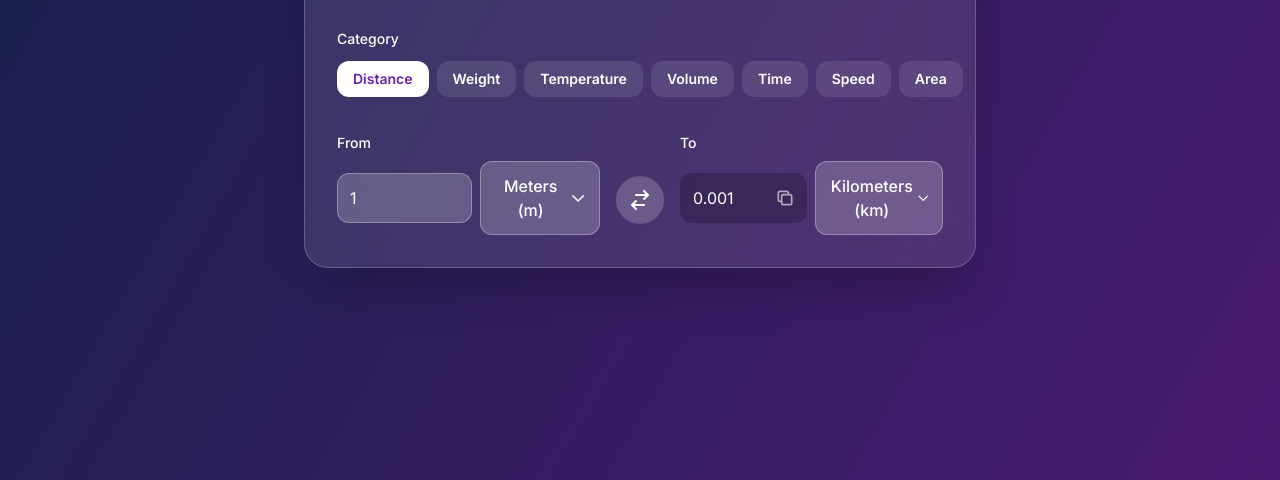
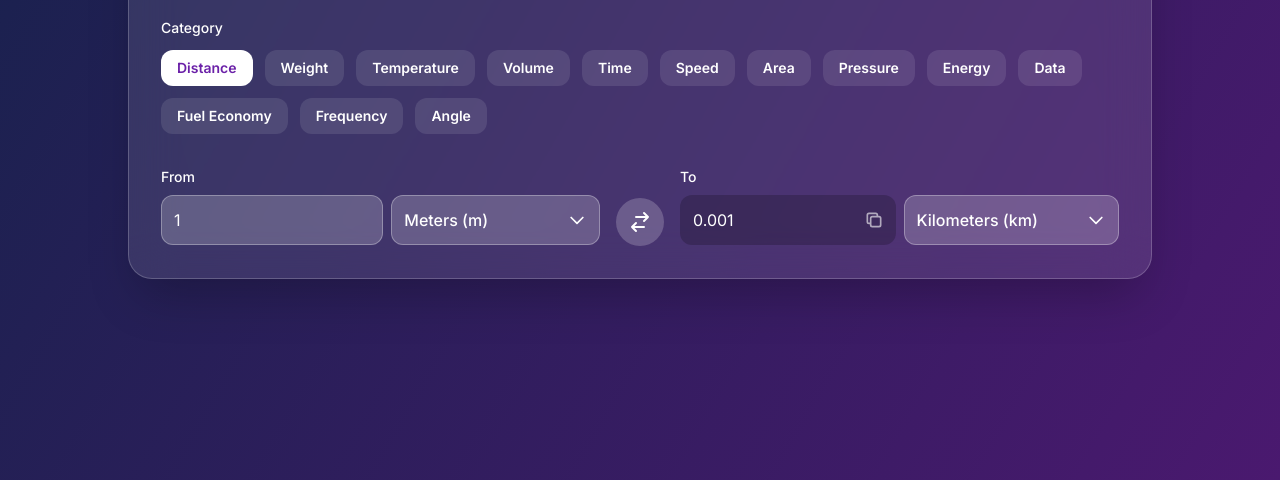
Before and after one commit to Oscar200442/Unitconverter, a plain HTML site: page index.html in a window 1280 px wide. Shown: the part 320-800 px from the top of the page. Drawn offline with nearby package versions, Linux system fonts and the light colour scheme.

Commit message:
Update index.html

```diff
--- a/index.html
+++ b/index.html
@@ -22,7 +22,7 @@
             font-family: 'Inter', sans-serif;
         }
 
-        /* Custom scrollbar for a polished look */
+        /* Custom scrollbar for a polished look (for dropdowns) */
         ::-webkit-scrollbar {
             width: 8px;
             height: 6px;
@@ -53,24 +53,24 @@
 </head>
 <body class="gradient-bg flex items-center justify-center min-h-screen text-white p-4 antialiased">
 
-    <div class="bg-white bg-opacity-10 backdrop-blur-xl rounded-3xl p-6 sm:p-8 w-full max-w-2xl shadow-2xl border border-white border-opacity-20">
+    <div class="bg-white bg-opacity-10 backdrop-blur-xl rounded-3xl p-8 w-full max-w-5xl shadow-2xl border border-white border-opacity-20">
 
         <div class="text-center mb-8">
             <h1 class="text-3xl sm:text-4xl font-bold mb-2 tracking-tight">Convertiverse</h1>
             <p class="text-white text-opacity-80 text-sm sm:text-base">Your go-to universal unit converter.</p>
         </div>
 
-        <div class="mb-6">
+        <div class="mb-8">
             <label class="block text-sm font-medium text-white mb-3">Category</label>
-            <div id="category-container" class="flex items-center space-x-2 overflow-x-auto pb-3 -mx-6 px-6">
+            <div id="category-container" class="flex flex-wrap gap-3">
                 </div>
         </div>
 
-        <div class="flex items-center justify-between space-x-2 md:space-x-4">
+        <div class="flex items-center justify-between space-x-4">
 
             <div class="w-full">
                 <label for="from-value" class="block text-sm font-medium text-white mb-2">From</label>
-                <div class="flex flex-col md:flex-row items-center gap-2">
+                <div class="flex items-center gap-2">
                     <input type="number" id="from-value" value="1" class="w-full p-3 rounded-xl bg-white bg-opacity-20 text-white border border-white border-opacity-30 focus:outline-none focus:ring-2 focus:ring-purple-400 transition" placeholder="Enter value">
                     <div class="relative w-full" id="from-unit-dropdown">
                         </div>
@@ -78,7 +78,7 @@
             </div>
 
             <div class="pt-8">
-                <button id="swap-button" class="p-3 bg-white bg-opacity-20 rounded-full hover:bg-opacity-30 focus:outline-none focus:ring-2 focus:ring-purple-400 transition transform hover:rotate-180">
+                <button id="swap-button" class="p-3 bg-white bg-opacity-20 rounded-full hover:bg-opacity-30 focus:outline-none focus:ring-2 focus:ring-purple-400 transition transform hover:rotate-180 flex-shrink-0">
                     <svg xmlns="http://www.w3.org/2000/svg" class="h-6 w-6" fill="none" viewBox="0 0 24 24" stroke="currentColor">
                         <path stroke-linecap="round" stroke-linejoin="round" stroke-width="2" d="M8 7h12m0 0l-4-4m4 4l-4 4m0 6H4m0 0l4 4m-4-4l4-4" />
                     </svg>
@@ -87,7 +87,7 @@
 
             <div class="w-full">
                 <label for="to-value" class="block text-sm font-medium text-white mb-2">To</label>
-                <div class="flex flex-col md:flex-row items-center gap-2">
+                <div class="flex items-center gap-2">
                     <div class="relative w-full">
                         <input type="text" id="to-value" class="w-full p-3 rounded-xl bg-black bg-opacity-20 text-white border border-transparent focus:outline-none" readonly>
                         <button id="copy-button" class="absolute top-1/2 right-3 transform -translate-y-1/2 text-white opacity-60 hover:opacity-100 transition">
@@ -207,7 +207,8 @@
         function populateCategories() {
             categoryContainer.innerHTML = Object.keys(conversionData).map(key => {
                 const name = key.replace(/_/g, ' ').replace(/\b\w/g, l => l.toUpperCase());
-                return `<button class="category-btn whitespace-nowrap px-4 py-2 rounded-xl text-sm font-semibold transition ${key === currentCategory ? 'bg-white text-purple-800' : 'bg-white bg-opacity-10 hover:bg-opacity-20'}" data-category="${key}">${name}</button>`;
+                // REMOVED whitespace-nowrap from the button class
+                return `<button class="category-btn px-4 py-2 rounded-xl text-sm font-semibold transition ${key === currentCategory ? 'bg-white text-purple-800' : 'bg-white bg-opacity-10 hover:bg-opacity-20'}" data-category="${key}">${name}</button>`;
             }).join('');
 
             document.querySelectorAll('.category-btn').forEach(btn => {
```
